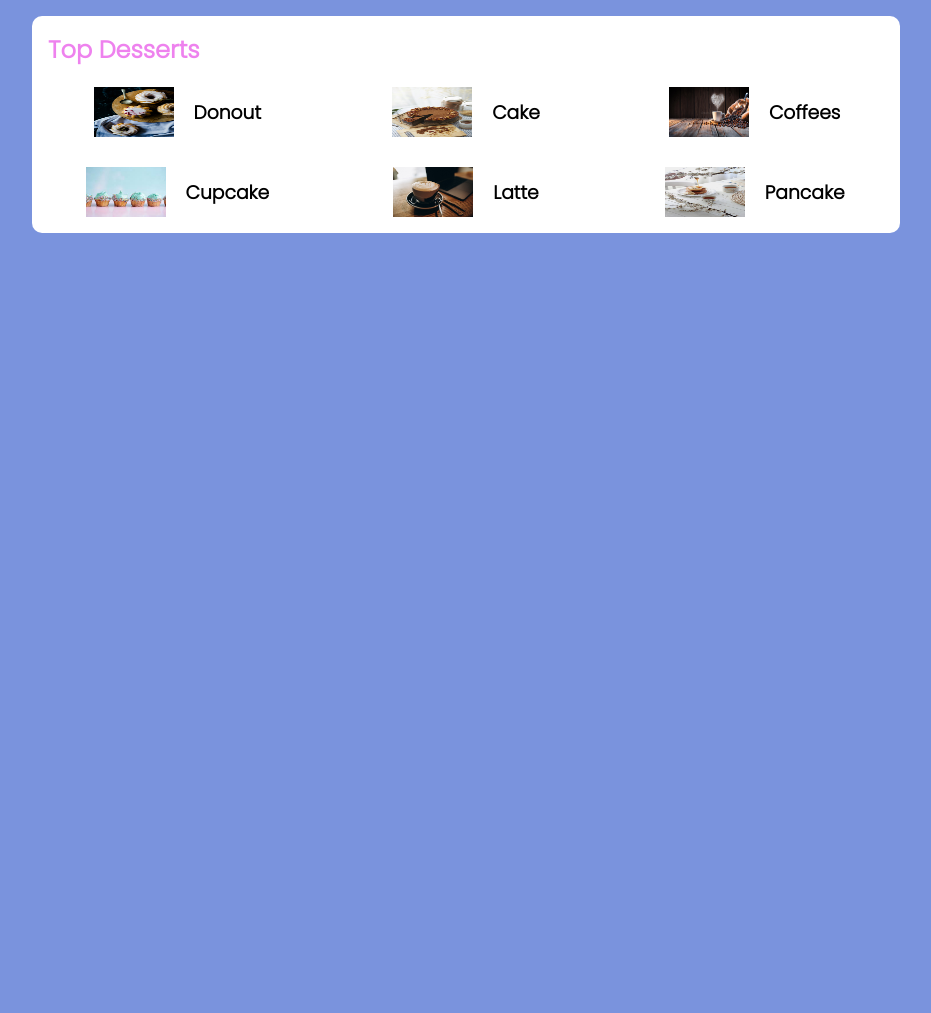
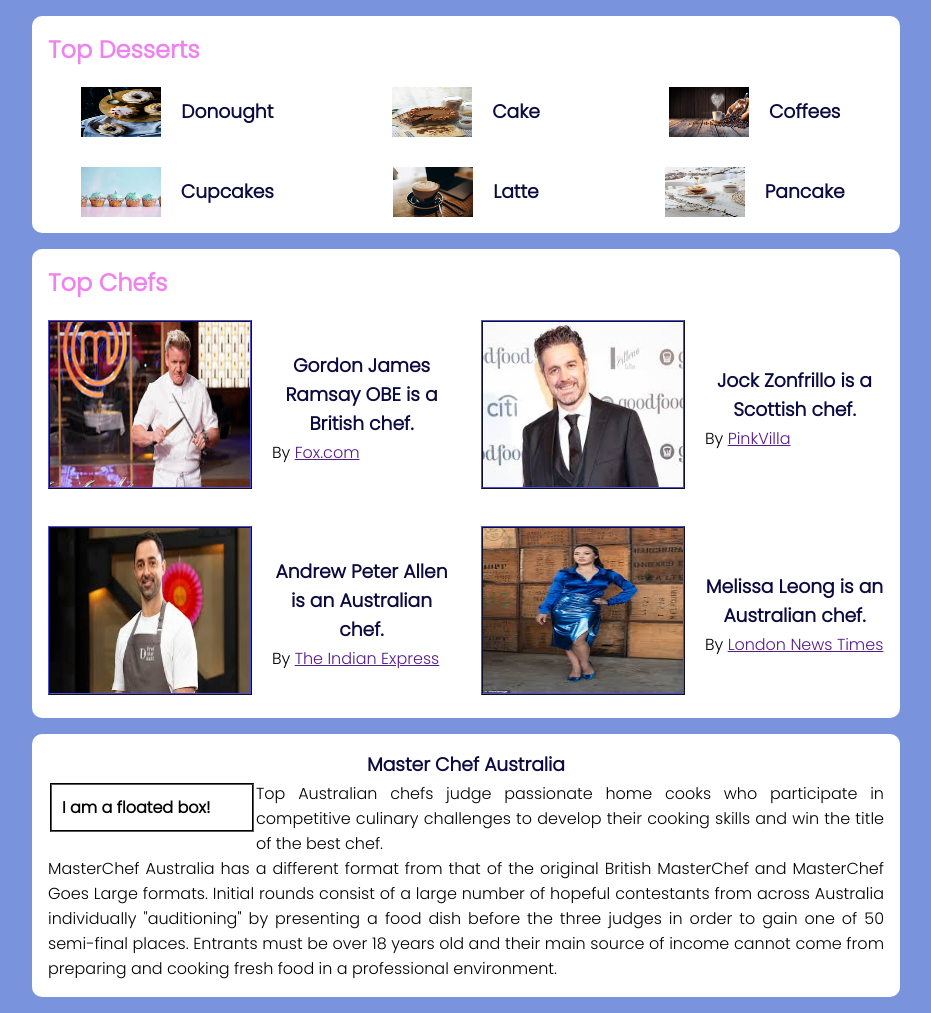
Before and after one commit to JuthyNadi-a/Layout_task, a plain HTML site: page index.html in a window 1280 px wide. Shown: the whole page, without its empty margins (174-1105 px from the left). Before the commit the page ends 800 px from the top, so only its background shows below. Drawn offline with Linux system fonts and the light colour scheme.

Commit message:
Top chefs and Master chef section added and styled

```diff
--- a/index.html
+++ b/index.html
@@ -16,7 +16,7 @@
         <div class="top-desserts">
             <div class="cake">
                 <img src="images/cake-2.jpg" alt="">
-                <h3>Donout</h3>
+                <h3>Donought</h3>
             </div>
             <div class="cake">
                 <img src="images/cake-3.jpeg" alt="">
@@ -28,7 +28,7 @@
             </div>
             <div class="cake">
                 <img src="images/small-cake.jpg" alt="">
-                <h3>Cupcake</h3>
+                <h3>Cupcakes</h3>
             </div>
             <div class="cake">
                 <img src="images/cup-coffee.jpg" alt="">
@@ -40,6 +40,55 @@
             </div>
         </div>
     </section>
+    <section>
+        <h1 class="section-title">Top Chefs</h1>
+        <div class="blogs">
+            <article class="blog">
+                <div class="thumbnail">
+                    <img src="images/Gordon.jpg" alt="">
+                </div>
+                <div class="blog-info">
+                    <h3>Gordon James Ramsay OBE is a British chef. </h3>
+                    <p>By <a href=""> Fox.com</a></p>
+                </div>
+            </article>
+            <article class="blog">
+                <div class="thumbnail">
+                    <img src="images/Jock.jpg" alt="">
+                </div>
+                <div class="blog-info">
+                    <h3>Jock Zonfrillo is a Scottish chef.</h3>
+                    <p>By <a href=""> PinkVilla</a></p>
+                </div>
+            </article>
+            <article class="blog">
+                <div class="thumbnail">
+                    <img src="images/Andy.jpg" alt="">
+                </div>
+                <div class="blog-info">
+                    <h3>Andrew Peter Allen is an Australian chef.</h3>
+                    <p>By <a href=""> The Indian Express</a></p>
+                </div>
+            </article>
+            <article class="blog">
+                <div class="thumbnail">
+                    <img src="images/Melissa.jpg" alt="">
+                </div>
+                <div class="blog-info">
+                    <h3>Melissa Leong is an Australian chef.</h3>
+                    <p>By <a href=""> London News Times</a></p>
+                </div>
+            </article>
+        </div>
+    </section>
+    <section>
+        <article class="box">
+            <h3>Master Chef Australia</h3>
+            <div class="float">I am a floated box!</div>
+            <p>Top Australian chefs judge passionate home cooks who participate in competitive culinary challenges to develop their cooking skills and win the title of the best chef.</p>
+            <p>MasterChef Australia has a different format from that of the original British MasterChef and MasterChef Goes Large formats. Initial rounds consist of a large number of hopeful contestants from across Australia individually "auditioning" by presenting a food dish before the three judges in order to gain one of 50 semi-final places. Entrants must be over 18 years old and their main source of income cannot come from preparing and cooking fresh food in a professional environment.</p>
+        </article>
+    </section>
 </main>
 </body>
 </html>
--- a/style.css
+++ b/style.css
@@ -20,7 +20,7 @@ section{
 .section-title{
     color: violet;
 }
-.top-desserts{
+.top-desserts, .blogs{
     display: grid;
     grid-gap:30px;
     margin-top: 20px;
@@ -29,7 +29,7 @@ section{
 .top-desserts{
     grid-template-columns: repeat(3, 1fr);
 }
-.cake {
+.cake, .blog {
     display: flex;
     align-items: center;
 }
@@ -38,3 +38,30 @@ section{
     height: 50px;
     margin-right: 20px;
 }
+.blogs{
+    grid-template-columns: repeat(2, 1fr);
+}
+.thumbnail img{
+    width: 200px;
+    height: 165px;
+    margin-right: 20px;
+    border: 2px rgb(47, 47, 126);
+    border-style: ridge;
+}
+.box {
+    text-align: justify;
+}
+h3 {
+    margin-bottom: 2px;
+    text-align: center;
+    color: rgb(11, 11, 65);
+}
+.float {
+    float: left;
+    font-weight: bold;
+    width: 180px;
+    border: 2px black;
+    border-style: groove;
+    padding: 10px;
+    margin: 2px;
+}
```
Also changed, not shown: images/Andy.jpg (added), images/George.jpg (added), images/Gordon.jpg (added), images/Jock.jpg (added), images/Melissa.jpg (added).
